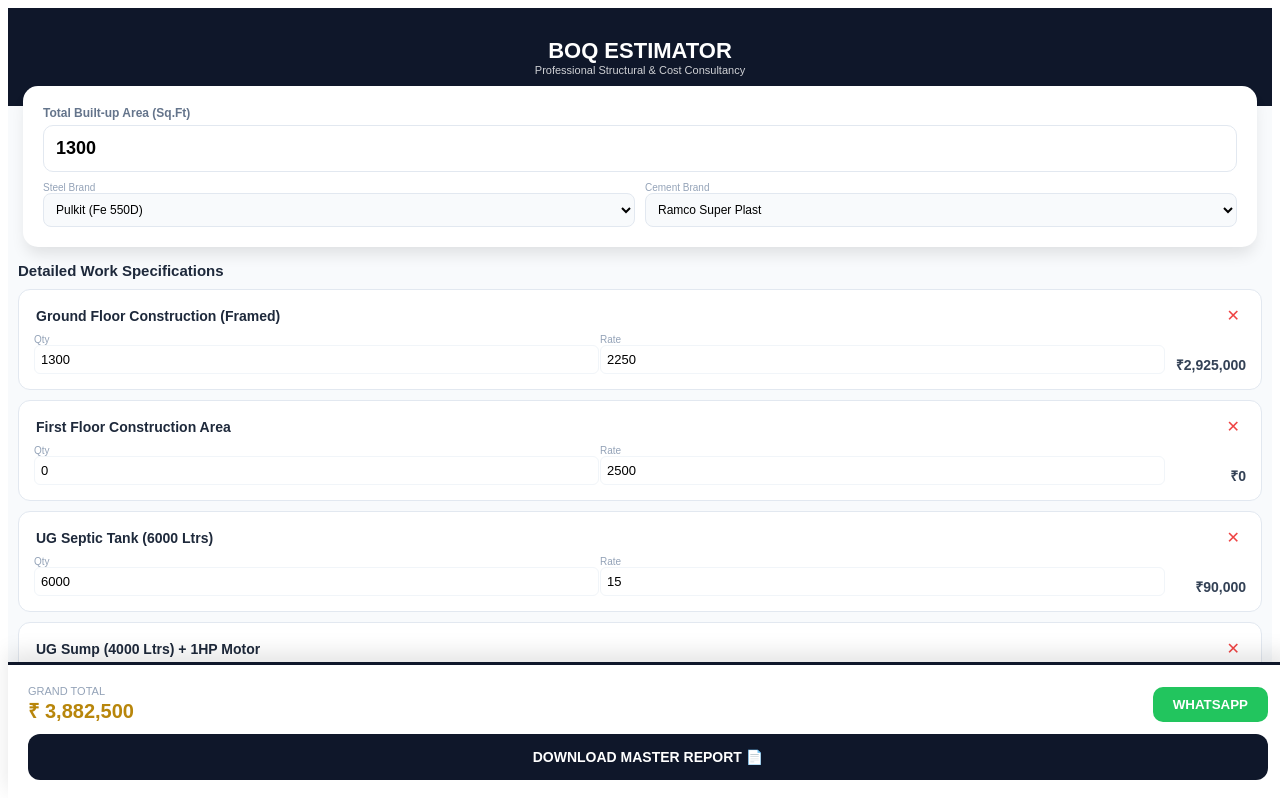
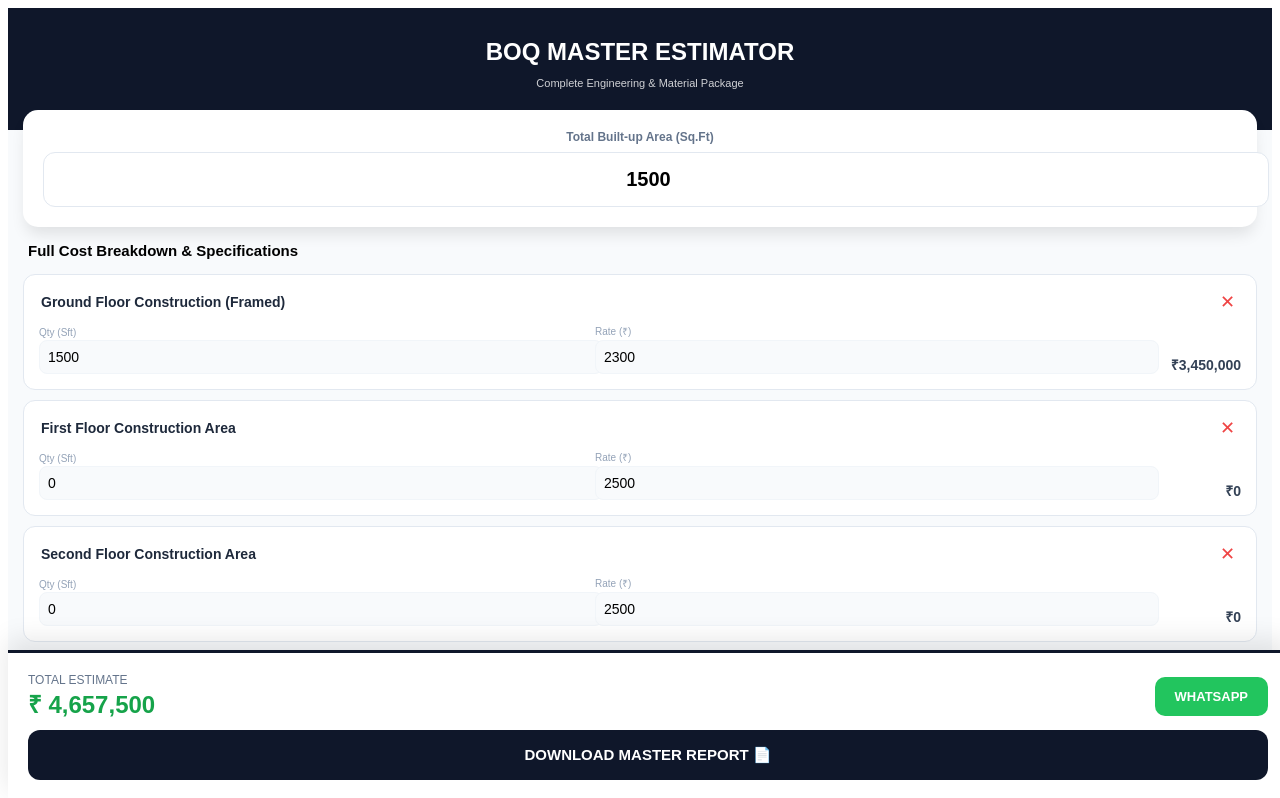
Before and after one commit to Movieeesss/BOQ-ESTIMATOR, a React (Vite) app: page / in a window 1280 px wide. Shown: the top 798 px of the page. Built offline with nearby package versions, Linux system fonts and the light colour scheme.

Commit message:
Update BOQ ESTIMATOR.tsx

```diff
--- a/src/BOQ ESTIMATOR.tsx
+++ b/src/BOQ ESTIMATOR.tsx
@@ -1,161 +1,140 @@
-import React, { useState, useEffect, useMemo } from 'react';
+import React, { useState, useEffect, useMemo, useCallback } from 'react';
 import jsPDF from 'jspdf';
 import autoTable from 'jspdf-autotable';
 
-// --- DATABASE FROM ALL 8 IMAGES ---
-const DATA_STORE = {
-  steelBrands: { "Pulkit (Fe 550D)": 75, "JSW Neosteel": 78, "TATA Tiscon": 82 },
-  cementBrands: { "Ramco Super Plast": 410, "Chettinad": 405, "UltraTech": 425 },
-  specifications: {
-    concrete: "M20 Grade (1:1.5:3)",
-    slab: "4.5 inch Thickness",
-    plinth: "0'9\" x 1'0\" / 1'3\"",
-    mortar: "1:5 (Brick) / 1:4 (Plaster)",
-    doors: "Teak Wood Frame & Shutter",
-    windows: "Teak Wood Frame with Shutter",
-    painting: "Asian Paints (Apex/Advanced)"
-  }
+// --- FULL MATERIAL & BRAND DATABASE (From Images 4, 5, 7, 8) ---
+const MATERIAL_DB = {
+  Cement: ["Ramco Super Plast", "Chettinad", "UltraTech", "Dalmia"],
+  Steel: ["Pulkit (Fe 550D)", "JSW Neosteel", "TATA Tiscon"],
+  Sand: ["M-Sand", "P-Sand"],
+  Bricks: ["Chamber Brick", "Fly-Ash Brick"],
+  Tiles: ["KAG (4x2)", "Millenium", "Somany", "Cool Roof Tile"],
+  Plumbing: ["AvonPlast", "Trubore", "Finolex"],
+  Electrical: ["Finolex Pipes", "GM Modular", "Legrand", "Lisha"],
+  Paint: ["Asian Paints Apex", "Asian Paints Advanced", "Tractor Emulsion"]
 };
 
-export default function BOQEstimator() {
+export default function MasterBOQEstimator() {
+  const [builtArea, setBuiltArea] = useState<number>(1500);
   const [clientName, setClientName] = useState("Mr. Rajendran");
-  const [builtArea, setBuiltArea] = useState(1300);
-  const [selectedSteel, setSelectedSteel] = useState("Pulkit (Fe 550D)");
-  const [selectedCement, setSelectedCement] = useState("Ramco Super Plast");
 
-  // IMAGE 1, 2, 7 & 8 Content Integration
+  // --- FULL DYNAMIC ITEM STATE (Images 1, 2, 3, 6) ---
   const [items, setItems] = useState([
-    { id: 1, desc: "Ground Floor Construction (Framed)", qty: 1300, rate: 2250, unit: "Sft" },
-    { id: 2, desc: "First Floor Construction Area", qty: 0, rate: 2500, unit: "Sft" },
-    { id: 3, desc: "UG Septic Tank (6000 Ltrs)", qty: 6000, rate: 15, unit: "Ltr" },
-    { id: 4, desc: "UG Sump (4000 Ltrs) + 1HP Motor", qty: 4000, rate: 15, unit: "Ltr" },
-    { id: 5, desc: "Borewell with 1 HP Jet Pump", qty: 1, rate: 80000, unit: "Nos" },
-    { id: 6, desc: "3 Phase E.B. Supply & Temp EB", qty: 1, rate: 100000, unit: "Nos" },
-    { id: 7, desc: "Plan Approval Fee & Expenses", qty: 1, rate: 75000, unit: "Nos" },
-    { id: 8, desc: "Compound Wall (80 Ft Length)", qty: 80, rate: 2500, unit: "Rft" },
-    { id: 9, desc: "Setbacks - Cement Platform Finish", qty: 275, rate: 500, unit: "Sft" },
-    { id: 10, desc: "Terrace - White Cool Roof Tile", qty: 1, rate: 125000, unit: "LS" },
-    { id: 11, desc: "Property Tax & UGD Connection", qty: 1, rate: 90000, unit: "LS" }
+    { id: 1, cat: "Civil", desc: "Ground Floor Construction (Framed)", qty: 1500, rate: 2300, unit: "Sft" },
+    { id: 2, cat: "Civil", desc: "First Floor Construction Area", qty: 0, rate: 2500, unit: "Sft" },
+    { id: 3, cat: "Civil", desc: "Second Floor Construction Area", qty: 0, rate: 2500, unit: "Sft" },
+    { id: 4, cat: "Water", desc: "UG Septic Tank (6000 Ltrs)", qty: 6000, rate: 15, unit: "Ltr" },
+    { id: 5, cat: "Water", desc: "UG Sump (4000 Ltrs) with 1HP Motor", qty: 4000, rate: 15, unit: "Ltr" },
+    { id: 6, cat: "Water", desc: "Brick Water Tank (2000L)", qty: 1, rate: 100000, unit: "Nos" },
+    { id: 7, cat: "External", desc: "Compound Wall (80 Ft)", qty: 80, rate: 2500, unit: "Rft" },
+    { id: 8, cat: "External", desc: "Setbacks - Cement Platform Finish", qty: 275, rate: 500, unit: "Sft" },
+    { id: 9, cat: "Utility", desc: "Borewell with 1 HP Jet Pump", qty: 1, rate: 80000, unit: "Nos" },
+    { id: 10, cat: "Utility", desc: "3 Phase E.B. Supply & Installation", qty: 1, rate: 100000, unit: "Nos" },
+    { id: 11, cat: "Utility", desc: "Plan Approval Fee & Expenses", qty: 1, rate: 75000, unit: "Nos" },
+    { id: 12, cat: "Utility", desc: "Property Tax Assessment & UGD", qty: 1, rate: 90000, unit: "Nos" },
+    { id: 13, cat: "Special", desc: "Modular Kitchen & Chimney", qty: 1, rate: 150000, unit: "LS" },
+    { id: 14, cat: "Special", desc: "Terrace - White Cool Roof Tile", qty: 1, rate: 125000, unit: "LS" }
   ]);
 
-  const calculations = useMemo(() => {
-    const area = builtArea;
-    const cementBags = Math.round(area * 0.42);
-    const steelKgs = Math.round(area * 4.0);
+  // --- LAG-FREE CALCULATION ENGINE ---
+  const totals = useMemo(() => {
     const subTotal = items.reduce((sum, i) => sum + (i.qty * i.rate), 0);
-    return { cementBags, steelKgs, subTotal };
+    const cementBags = Math.round(builtArea * 0.42);
+    const steelKgs = Math.round(builtArea * 4.0);
+    return { subTotal, cementBags, steelKgs };
   }, [items, builtArea]);
+
+  // --- SEAMLESS EVENT HANDLERS ---
+  const updateItem = useCallback((id: number, field: string, val: any) => {
+    setItems(prev => prev.map(i => i.id === id ? { ...i, [field]: val } : i));
+  }, []);
+
+  const deleteItem = useCallback((id: number) => {
+    setItems(prev => prev.filter(i => i.id !== id));
+  }, []);
 
   const generatePDF = () => {
     const doc = new jsPDF();
     doc.setFontSize(18);
-    doc.setTextColor(184, 134, 11);
-    doc.text("BOQ ESTIMATOR - MASTER REPORT", 105, 15, { align: 'center' });
+    doc.setTextColor(15, 23, 42);
+    doc.text("MASTER BOQ ESTIMATION REPORT", 105, 15, { align: 'center' });
 
-    doc.setFontSize(10);
-    doc.setTextColor(0);
-    doc.text(`Client: ${clientName} | Area: ${builtArea} Sft`, 14, 25);
-    doc.text(`Specs: ${DATA_STORE.specifications.concrete} | ${DATA_STORE.specifications.doors}`, 14, 30);
-
-    // FIX FOR TS2322 Error: Using 'any' for the body to allow complex spanning objects
-    const tableBody: any[] = items.filter(i => i.qty > 0).map(i => [
+    const body = items.filter(i => i.qty > 0).map(i => [
       i.desc, `${i.qty} ${i.unit}`, `Rs.${i.rate}`, `Rs.${(i.qty * i.rate).toLocaleString()}`
     ]);
 
-    tableBody.push([{ content: 'MATERIAL & BRAND SPECIFICATIONS', colSpan: 4, styles: { halign: 'center', fillColor: [240, 240, 240], fontStyle: 'bold' } }]);
-    tableBody.push([`Cement: ${selectedCement}`, `${calculations.cementBags} Bags`, "Market Rate", "Included"]);
-    tableBody.push([`Steel: ${selectedSteel}`, `${calculations.steelKgs} Kgs`, "Market Rate", "Included"]);
+    // Add Detailed Material Section to PDF
+    body.push([{ content: 'DETAILED MATERIAL SPECIFICATIONS', colSpan: 4, styles: { halign: 'center', fillColor: [241, 245, 249], fontStyle: 'bold' } }]);
+    body.push(["Cement", MATERIAL_DB.Cement.join(" / "), `${totals.cementBags} Bags`, "Included"]);
+    body.push(["Steel", MATERIAL_DB.Steel.join(" / "), `${totals.steelKgs} Kgs`, "Included"]);
+    body.push(["Plumbing", MATERIAL_DB.Plumbing.join(", "), "ISI Standard", "Included"]);
+    body.push(["Electrical", MATERIAL_DB.Electrical.join(", "), "Modular Points", "Included"]);
 
     autoTable(doc, {
-      startY: 35,
-      head: [['Work Description', 'Quantity', 'Unit Rate', 'Total Amount']],
-      body: tableBody,
-      foot: [['', '', 'GRAND TOTAL', `Rs. ${calculations.subTotal.toLocaleString()}`]],
+      startY: 25,
+      head: [['Description', 'Quantity', 'Rate', 'Cost']],
+      body: body,
+      foot: [['', '', 'GRAND TOTAL', `Rs. ${totals.subTotal.toLocaleString()}`]],
       theme: 'grid',
       headStyles: { fillColor: [15, 23, 42] },
-      footStyles: { fillColor: [184, 134, 11], textColor: [255, 255, 255] }
+      footStyles: { fillColor: [22, 163, 74], textColor: [255, 255, 255] }
     });
 
-    // TypeScript Fix for lastAutoTable
-    const finalY = (doc as any).lastAutoTable.finalY;
-    doc.setFontSize(8);
-    doc.text("Note: GST and local taxes extra as per Image 8. Valid for 50 Years estimation logic.", 14, finalY + 10);
-
-    doc.save(`${clientName}_Estimate.pdf`);
+    doc.save(`${clientName}_Master_BOQ.pdf`);
   };
 
   return (
     <div style={containerStyle}>
-      {/* HEADER */}
       <div style={headerStyle}>
-        <h1 style={{ margin: 0, fontSize: '22px' }}>BOQ ESTIMATOR</h1>
-        <p style={{ margin: 0, fontSize: '11px', opacity: 0.8 }}>Professional Structural & Cost Consultancy</p>
+        <h2 style={{ margin: 0 }}>BOQ MASTER ESTIMATOR</h2>
+        <p style={{ fontSize: '11px', opacity: 0.8 }}>Complete Engineering & Material Package</p>
       </div>
 
-      {/* PROJECT AREA & BRANDS */}
       <div style={cardStyle}>
         <label style={labelStyle}>Total Built-up Area (Sq.Ft)</label>
         <input
           type="number"
           value={builtArea}
           onChange={(e) => setBuiltArea(Number(e.target.value))}
-          style={inputStyle}
+          style={areaInput}
         />
-        <div style={{ display: 'grid', gridTemplateColumns: '1fr 1fr', gap: '10px', marginTop: '10px' }}>
-          <div>
-            <label style={subLabel}>Steel Brand</label>
-            <select style={selectStyle} value={selectedSteel} onChange={e => setSelectedSteel(e.target.value)}>
-              {Object.keys(DATA_STORE.steelBrands).map(s => <option key={s} value={s}>{s}</option>)}
-            </select>
-          </div>
-          <div>
-            <label style={subLabel}>Cement Brand</label>
-            <select style={selectStyle} value={selectedCement} onChange={e => setSelectedCement(e.target.value)}>
-              {Object.keys(DATA_STORE.cementBrands).map(c => <option key={c} value={c}>{c}</option>)}
-            </select>
-          </div>
-        </div>
       </div>
 
-      {/* EDITABLE WORK ITEMS (All Image Content) */}
-      <div style={{ padding: '0 10px' }}>
-        <h3 style={{ fontSize: '15px', color: '#1e293b', marginBottom: '10px' }}>Detailed Work Specifications</h3>
+      <div style={scrollArea}>
+        <h3 style={{ padding: '0 15px', fontSize: '15px' }}>Full Cost Breakdown & Specifications</h3>
         {items.map((item) => (
           <div key={item.id} style={itemCard}>
-            <div style={{ display: 'flex', justifyContent: 'space-between', marginBottom: '5px' }}>
+            <div style={{ display: 'flex', justifyContent: 'space-between', marginBottom: '8px' }}>
               <input
-                style={itemTitleInp}
+                style={itemTitle}
                 value={item.desc}
-                onChange={(e) => setItems(items.map(i => i.id === item.id ? {...i, desc: e.target.value} : i))}
+                onChange={(e) => updateItem(item.id, 'desc', e.target.value)}
               />
-              <button onClick={() => setItems(items.filter(i => i.id !== item.id))} style={delBtn}>✕</button>
+              <button onClick={() => deleteItem(item.id)} style={delBtn}>✕</button>
             </div>
-            <div style={itemActionRow}>
+            <div style={inputRow}>
               <div style={{ flex: 1 }}>
-                <span style={subLabel}>Qty</span>
-                <input type="number" value={item.qty} style={smallInp} onChange={e => setItems(items.map(i => i.id === item.id ? {...i, qty: Number(e.target.value)} : i))} />
+                <span style={miniLabel}>Qty ({item.unit})</span>
+                <input type="number" value={item.qty} style={smallInp} onChange={e => updateItem(item.id, 'qty', Number(e.target.value))} />
               </div>
               <div style={{ flex: 1 }}>
-                <span style={subLabel}>Rate</span>
-                <input type="number" value={item.rate} style={smallInp} onChange={e => setItems(items.map(i => i.id === item.id ? {...i, rate: Number(e.target.value)} : i))} />
+                <span style={miniLabel}>Rate (₹)</span>
+                <input type="number" value={item.rate} style={smallInp} onChange={e => updateItem(item.id, 'rate', Number(e.target.value))} />
               </div>
-              <div style={itemTotalDisplay}>
-                ₹{(item.qty * item.rate).toLocaleString()}
-              </div>
+              <div style={rowTotal}>₹{(item.qty * item.rate).toLocaleString()}</div>
             </div>
           </div>
         ))}
-        <button onClick={() => setItems([...items, { id: Date.now(), desc: "Custom Work", qty: 1, rate: 0, unit: "Nos" }])} style={addBtn}>+ ADD NEW SPECIFICATION</button>
       </div>
 
-      {/* FLOATING SUMMARY BAR (FIX FOR PHONE VISIBILITY) */}
+      {/* FIXED FLOATING FOOTER FOR PHONE VISIBILITY */}
       <div style={floatingFooter}>
         <div style={{ display: 'flex', justifyContent: 'space-between', alignItems: 'center', marginBottom: '10px' }}>
           <div>
-            <div style={{ fontSize: '11px', color: '#94a3b8' }}>GRAND TOTAL</div>
-            <div style={{ fontSize: '20px', fontWeight: 'bold', color: '#B8860B' }}>₹ {calculations.subTotal.toLocaleString()}</div>
+            <div style={{ fontSize: '12px', color: '#64748b' }}>TOTAL ESTIMATE</div>
+            <div style={{ fontSize: '24px', fontWeight: 'bold', color: '#16a34a' }}>₹ {totals.subTotal.toLocaleString()}</div>
           </div>
-          <button onClick={() => window.open(`https://wa.me/?text=BOQ Estimation for ${clientName}: ₹${calculations.subTotal.toLocaleString()}`)} style={waBtn}>WHATSAPP</button>
+          <button onClick={() => window.open(`https://wa.me/?text=Master BOQ: ₹${totals.subTotal.toLocaleString()}`)} style={waBtn}>WHATSAPP</button>
         </div>
         <button onClick={generatePDF} style={pdfBtn}>DOWNLOAD MASTER REPORT 📄</button>
       </div>
@@ -163,21 +142,20 @@ export default function BOQEstimator() {
   );
 }
 
-// --- CSS-IN-JS (Optimized for Mobile Visibility) ---
-const containerStyle = { maxWidth: '100%', minHeight: '100vh', background: '#f8fafc', paddingBottom: '180px', fontFamily: 'sans-serif' };
+// --- HIGH-PERFORMANCE MOBILE STYLING ---
+const containerStyle = { maxWidth: '100%', minHeight: '100vh', background: '#f8fafc', paddingBottom: '160px', fontFamily: 'sans-serif' };
 const headerStyle = { background: '#0f172a', color: 'white', padding: '30px 20px', textAlign: 'center' as const };
-const cardStyle = { background: 'white', margin: '-20px 15px 15px 15px', padding: '20px', borderRadius: '15px', boxShadow: '0 10px 15px -3px rgba(0,0,0,0.1)', position: 'relative' as const };
-const inputStyle = { width: '100%', padding: '12px', border: '1px solid #e2e8f0', borderRadius: '10px', fontSize: '18px', fontWeight: 'bold' as const, boxSizing: 'border-box' as const };
-const labelStyle = { fontSize: '12px', color: '#64748b', fontWeight: 'bold' as const, marginBottom: '5px', display: 'block' };
-const subLabel = { fontSize: '10px', color: '#94a3b8', display: 'block' };
-const selectStyle = { width: '100%', padding: '8px', borderRadius: '8px', border: '1px solid #e2e8f0', background: '#f8fafc', fontSize: '12px' };
-const itemCard = { background: 'white', padding: '15px', borderRadius: '12px', marginBottom: '10px', border: '1px solid #e2e8f0' };
-const itemTitleInp = { border: 'none', fontWeight: 'bold' as const, fontSize: '14px', width: '85%', color: '#1e293b' };
-const itemActionRow = { display: 'flex', gap: '15px', alignItems: 'flex-end', marginTop: '8px' };
-const smallInp = { width: '100%', border: '1px solid #f1f5f9', padding: '6px', borderRadius: '6px', fontSize: '13px' };
-const itemTotalDisplay = { fontWeight: 'bold' as const, fontSize: '14px', color: '#334155', minWidth: '80px', textAlign: 'right' as const };
-const delBtn = { background: 'none', border: 'none', color: '#ef4444', fontSize: '16px', cursor: 'pointer' };
-const addBtn = { width: '92%', margin: '10px 4%', padding: '12px', background: '#f1f5f9', border: '2px dashed #cbd5e1', borderRadius: '10px', color: '#64748b', fontWeight: 'bold' as const };
-const floatingFooter = { position: 'fixed' as const, bottom: 0, width: '100%', background: 'white', padding: '20px', borderTop: '3px solid #0f172a', boxShadow: '0 -10px 20px rgba(0,0,0,0.1)', boxSizing: 'border-box' as const, zIndex: 1000 };
-const pdfBtn = { width: '100%', padding: '15px', background: '#0f172a', color: 'white', border: 'none', borderRadius: '12px', fontWeight: 'bold' as const, fontSize: '14px' };
-const waBtn = { padding: '10px 20px', background: '#22c55e', color: 'white', border: 'none', borderRadius: '10px', fontWeight: 'bold' as const };
+const cardStyle = { background: 'white', margin: '-20px 15px 15px 15px', padding: '20px', borderRadius: '15px', boxShadow: '0 10px 15px -3px rgba(0,0,0,0.1)', position: 'relative' as const, zIndex: 10 };
+const areaInput = { width: '100%', padding: '15px', border: '1px solid #e2e8f0', borderRadius: '12px', fontSize: '20px', fontWeight: 'bold' as const, textAlign: 'center' as const };
+const labelStyle = { fontSize: '12px', color: '#64748b', fontWeight: 'bold' as const, marginBottom: '8px', display: 'block', textAlign: 'center' as const };
+const scrollArea = { padding: '0 5px' };
+const itemCard = { background: 'white', padding: '15px', borderRadius: '12px', margin: '0 10px 10px 10px', border: '1px solid #e2e8f0' };
+const itemTitle = { border: 'none', fontWeight: 'bold' as const, fontSize: '14px', width: '90%', color: '#1e293b', outline: 'none' };
+const inputRow = { display: 'flex', gap: '10px', alignItems: 'flex-end', marginTop: '10px' };
+const miniLabel = { fontSize: '10px', color: '#94a3b8', display: 'block', marginBottom: '2px' };
+const smallInp = { width: '100%', border: '1px solid #f1f5f9', padding: '8px', borderRadius: '8px', fontSize: '14px', background: '#f8fafc' };
+const rowTotal = { fontWeight: 'bold' as const, fontSize: '14px', color: '#334155', minWidth: '90px', textAlign: 'right' as const };
+const delBtn = { color: '#ef4444', background: 'none', border: 'none', fontSize: '18px', cursor: 'pointer' };
+const floatingFooter = { position: 'fixed' as const, bottom: 0, width: '100%', background: 'white', padding: '20px', borderTop: '3px solid #0f172a', boxShadow: '0 -10px 25px rgba(0,0,0,0.1)', zIndex: 1000, boxSizing: 'border-box' as const };
+const pdfBtn = { width: '100%', padding: '16px', background: '#0f172a', color: 'white', border: 'none', borderRadius: '12px', fontWeight: 'bold' as const, fontSize: '15px' };
+const waBtn = { padding: '12px 20px', background: '#22c55e', color: 'white', border: 'none', borderRadius: '10px', fontWeight: 'bold' as const, fontSize: '13px' };
```
